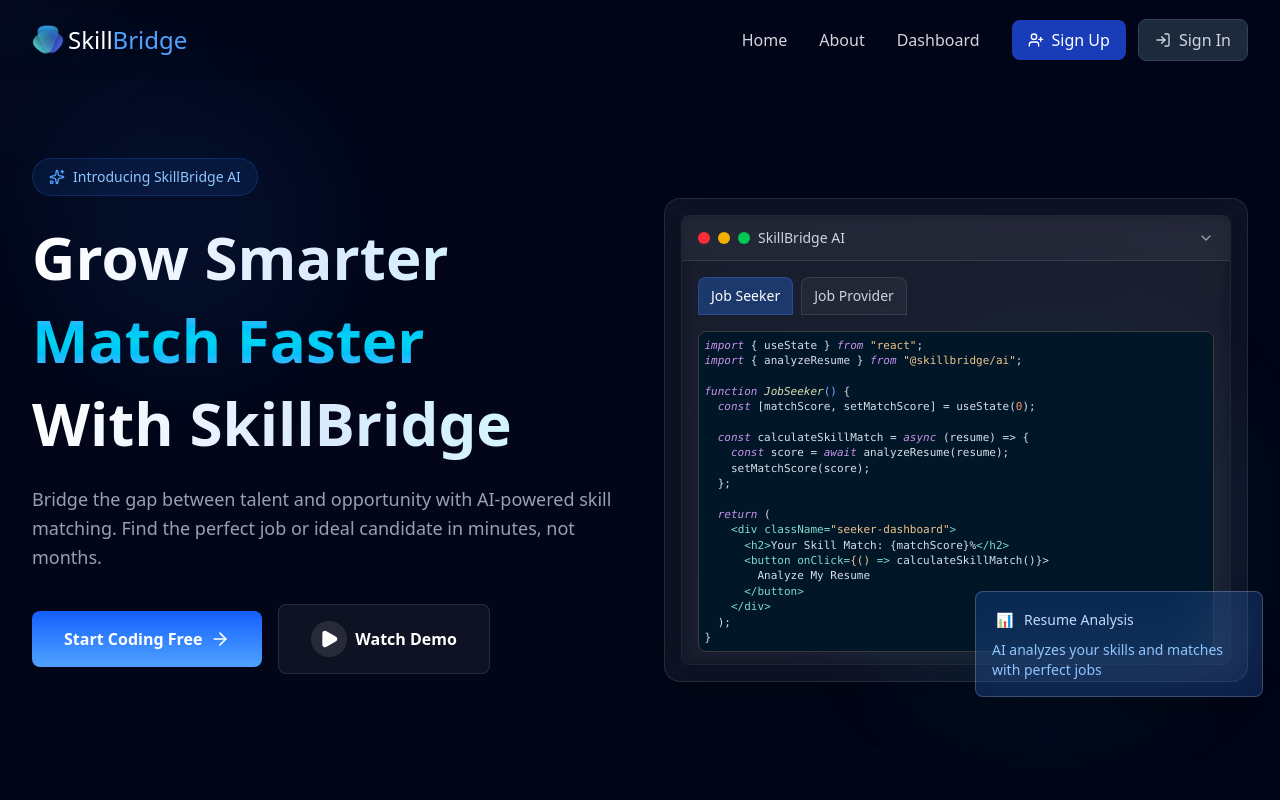
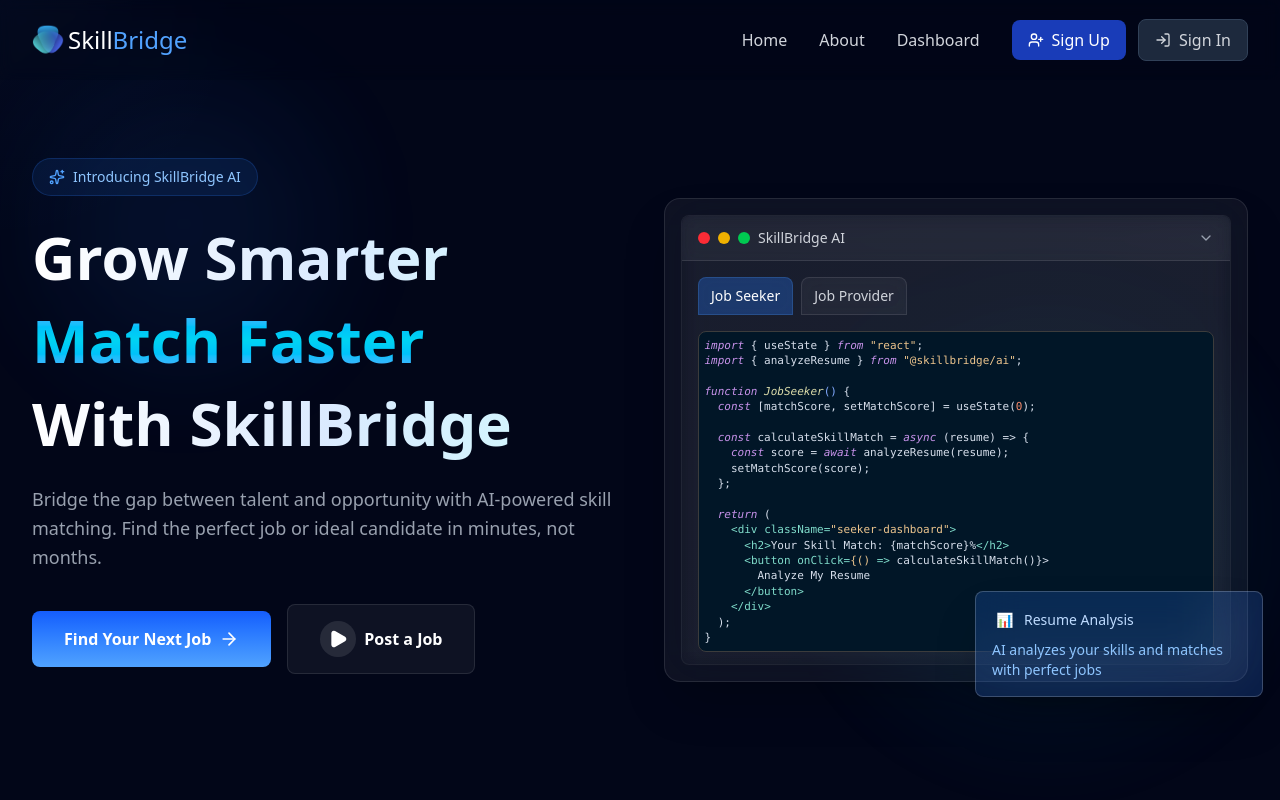
Before and after one commit to Rahul-8283/skillbridge-ai-frontend, a React (Vite) app: page / in a window 1280 px wide. Shown: the top 800 px of the page. Built offline with nearby package versions, Linux system fonts and the light colour scheme.

Commit message:
fix: routing bug.. in hero component

```diff
--- a/src/components/Hero.jsx
+++ b/src/components/Hero.jsx
@@ -61,7 +61,7 @@ export default function Hero() {
 
             <div className="flex flex-col sm:flex-row items-center justify-center lg:justify-start gap-3 sm:gap-4 mb-8 sm:mb-12 animate-in slide-in-from-bottom duration-700 delay-300">
               <button className="group w-full sm:w-auto px-6 sm:px-8 py-3 sm:py-4 bg-gradient-to-b from-blue-600 to-blue-400 rounded-lg font-semibold text-sm sm:text-base transition-all duration-300 hover:scale-102 flex items-center justify-center space-x-2">
-                <span>Start Coding Free</span>
+                <span>Find Your Next Job</span>
                 <ArrowRight className="w-4 h-4 sm:w-5 sm:h-5 group-hover:translate-x-1 transition-transform duration-300" />
               </button>
 
@@ -69,7 +69,7 @@ export default function Hero() {
                 <div className="p-2 bg-white/10 rounded-full group-hover:bg-white/20 duration-300 transition-colors">
                   <Play className="w-4 h-4 sm:w-5 sm:h-5 fill-white" />
                 </div>
-                <span>Watch Demo</span>
+                <span>Post a Job</span>
               </button>
             </div>
           </div>
```
